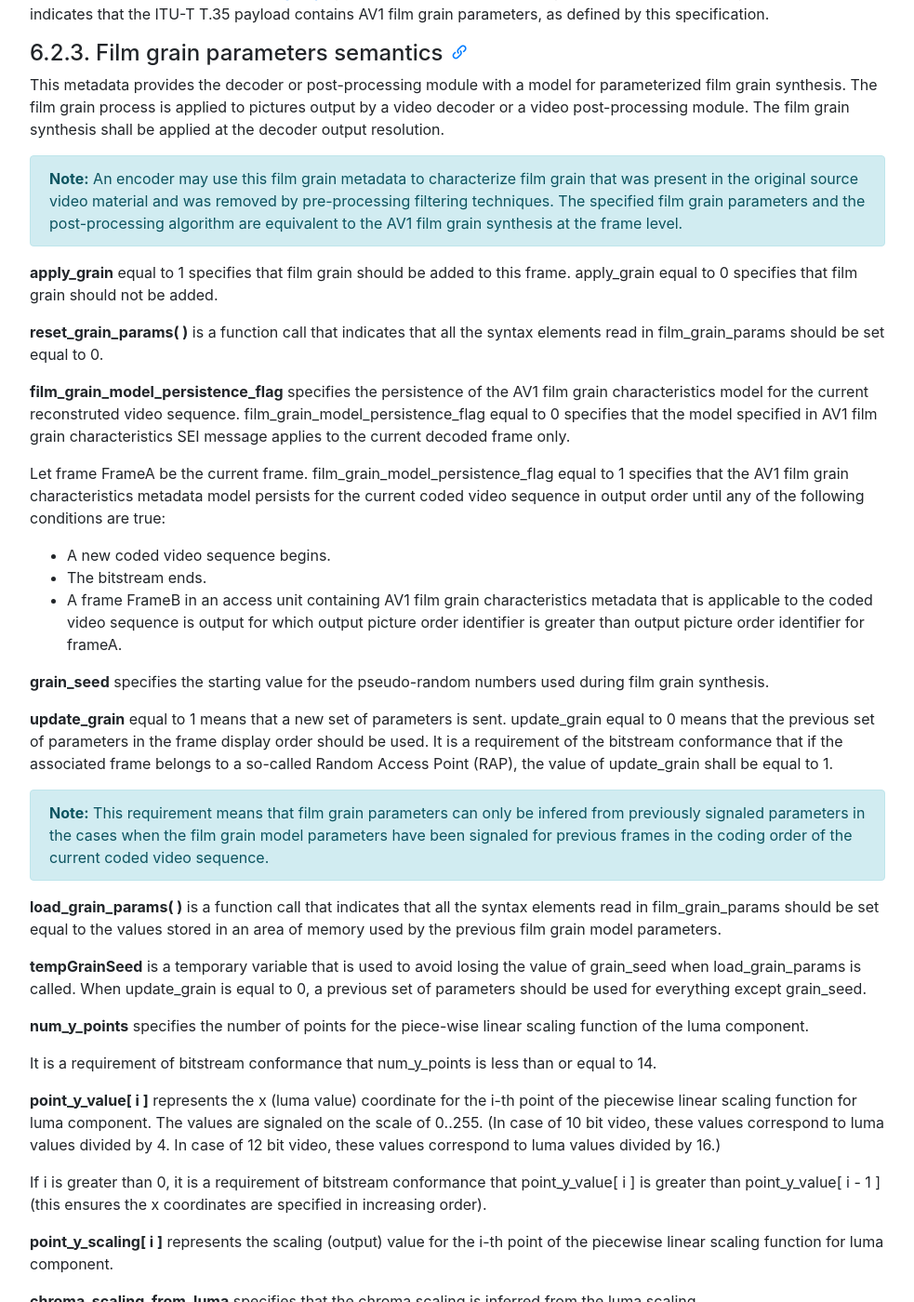
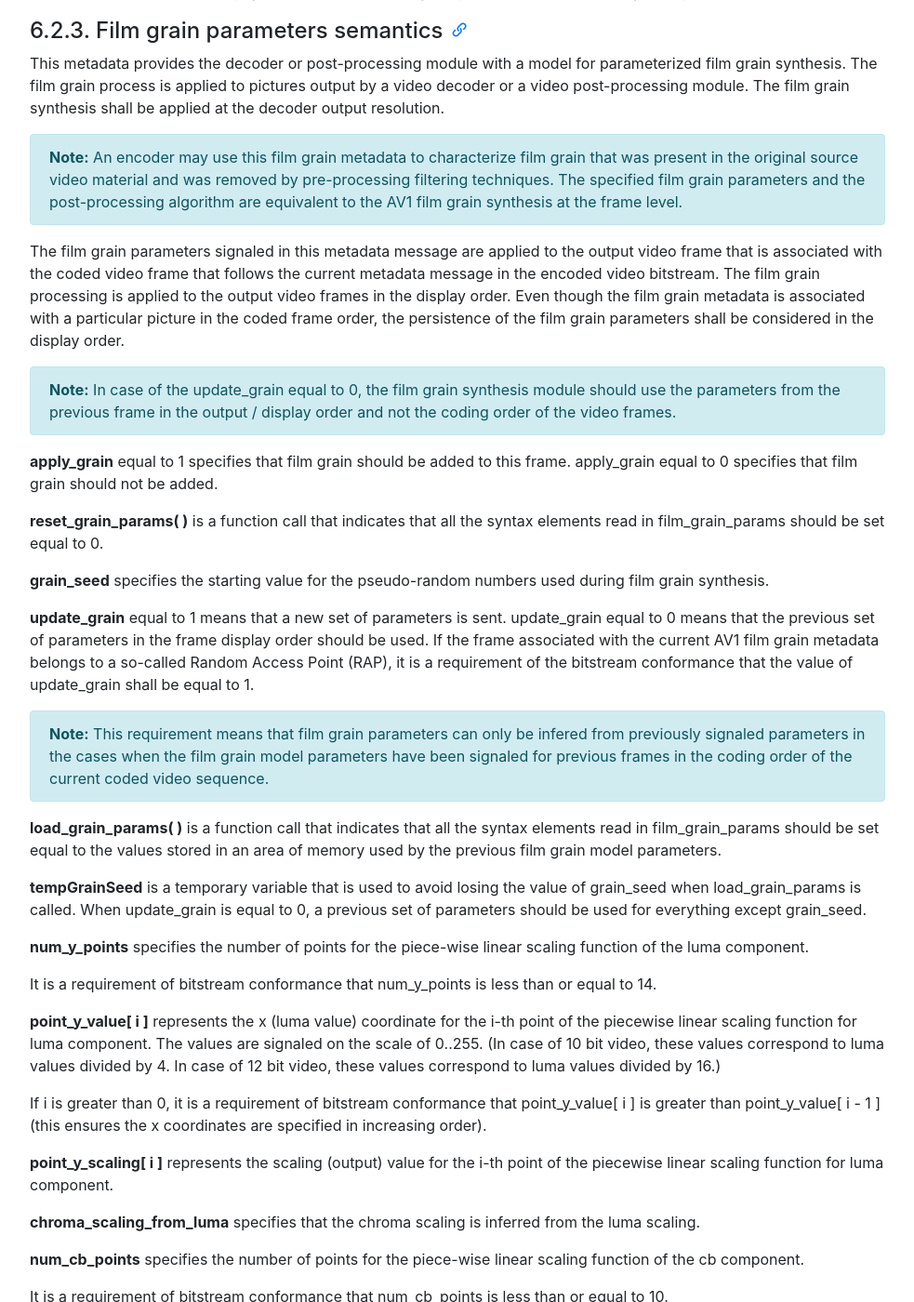
Before and after one commit to AOMediaCodec/afgs1-spec, a Jekyll site: the page docs/index.html, which Jekyll copies as it is, in a window 1280 px wide and 1400 px high, scrolled down 17613 px. Shown: the whole window at 93% size, without its empty margins (53-1036 px from the left). Built offline with Jekyll 4.4.1, drawn with Linux system fonts in a browser that asks for light colours; nearby versions of some CDN libraries; some of the changed text lies outside the part shown.

Commit message:
Remove persistence syntax element

```diff
--- a/docs/index.html
+++ b/docs/index.html
@@ -1422,10 +1422,6 @@
       <td> </td>
     </tr>
     <tr>
-      <td>    <b class="syntax-element">film_grain_model_persistence_flag</b></td>
-      <td>f(1)</td>
-    </tr>
-    <tr>
       <td>    <b class="syntax-element">grain_seed</b></td>
       <td>f(16)</td>
     </tr>
@@ -1721,27 +1717,26 @@
 film grain parameters and the post-processing algorithm are equivalent to the AV1 film grain synthesis
 at the frame level.</p>
 
+<p>The film grain parameters signaled in this metadata message are applied to the output video frame that
+is associated with the coded video frame that follows the current metadata message in the
+encoded video bitstream. The film grain processing is applied to the output video frames in the display order.
+Even though the film grain metadata is associated with a particular picture in the coded frame order,
+the persistence of the film grain parameters shall be considered in the display order.</p>
+
+<p class="alert alert-info"><strong>Note:</strong> In case of the update_grain equal to 0, the film grain synthesis module should use the parameters
+from the previous frame in the output / display order and not the coding order of the video frames.</p>
+
 <p><strong>apply_grain</strong> equal to 1 specifies that film grain should be added to this frame.
 apply_grain equal to 0 specifies that film grain should not be added.</p>
 
 <p><strong>reset_grain_params( )</strong> is a function call that indicates that all the syntax elements read in film_grain_params should be set equal to 0.</p>
 
-<p><strong>film_grain_model_persistence_flag</strong> specifies the persistence of the AV1 film grain characteristics model for the current reconstruted
-video sequence.
-film_grain_model_persistence_flag equal to 0 specifies that the model specified in AV1 film grain characteristics SEI message applies to the current decoded frame only.</p>
-
-<p>Let frame FrameA be the current frame. film_grain_model_persistence_flag equal to 1 specifies that the AV1 film grain characteristics metadata model persists for the current coded video sequence in output order until any of the following conditions are true:</p>
-<ul>
-  <li>A new coded video sequence begins.</li>
-  <li>The bitstream ends.</li>
-  <li>A frame FrameB in an access unit containing AV1 film grain characteristics metadata that is applicable to the coded video sequence is output for which output picture order identifier is greater than output picture order identifier for frameA.</li>
-</ul>
-
 <p><strong>grain_seed</strong> specifies the starting value for the pseudo-random numbers used during film grain synthesis.</p>
 
 <p><strong>update_grain</strong> equal to 1 means that a new set of parameters is sent.
 update_grain equal to 0 means that the previous set of parameters in the frame display order should be used.
-It is a requirement of the bitstream conformance that if the associated frame belongs to a so-called Random Access Point (RAP), the value of update_grain shall be equal to 1.</p>
+If the frame associated with the current AV1 film grain metadata belongs to a so-called Random Access Point (RAP), it is a requirement
+of the bitstream conformance that the value of update_grain shall be equal to 1.</p>
 
 <p class="alert alert-info"><strong>Note:</strong> This requirement means that film grain parameters can only be infered from previously signaled parameters in the cases
 when the film grain model parameters have been signaled for previous frames in the coding order of the current coded video sequence.</p>
@@ -1863,11 +1858,11 @@
 
 <h3 id="conformance-requirements">Conformance requirements</h3>
 
-<p>When AV1 film grain metadata are not prosent in the bitstream, decoders shall produce output frames that are identical in all respects
-and have the same output order as without the AV1 film grain synthesis module.</p>
+<p>When AV1 film grain metadata are not present in the bitstream, the AV1 film grain synthesis module shall produce output frames that are identical in all respects
+and have the same output order as the input frames to the AV1 film grain synthesis module.</p>
 
 <p>When AV1 film grain metadata is present in the bitstream, a decoder shall implement a film grain synthesis process that
-modifies the output arrays OutY, OutU, OutV. The reference film grain synthesis process is described in <a href="#film-grain-synthesis-process">section 7.18.3</a>.</p>
+modifies the its input arrays OutY, OutU, OutV. The reference film grain synthesis process is described in <a href="#film-grain-synthesis-process">section 7.18.3</a>.</p>
 
 <p>When film_grain_params_present is equal to 1, a conformant AV1 film grain synthesis module shall satisfy at least one of the
 following two options:</p>
```
Also changed, not shown: other parts of docs/index.html (+1 -1 lines), 06.bitstream.syntax.md (+0 -1 lines), 07.bitstream.semantics.md (+14 -12 lines).
